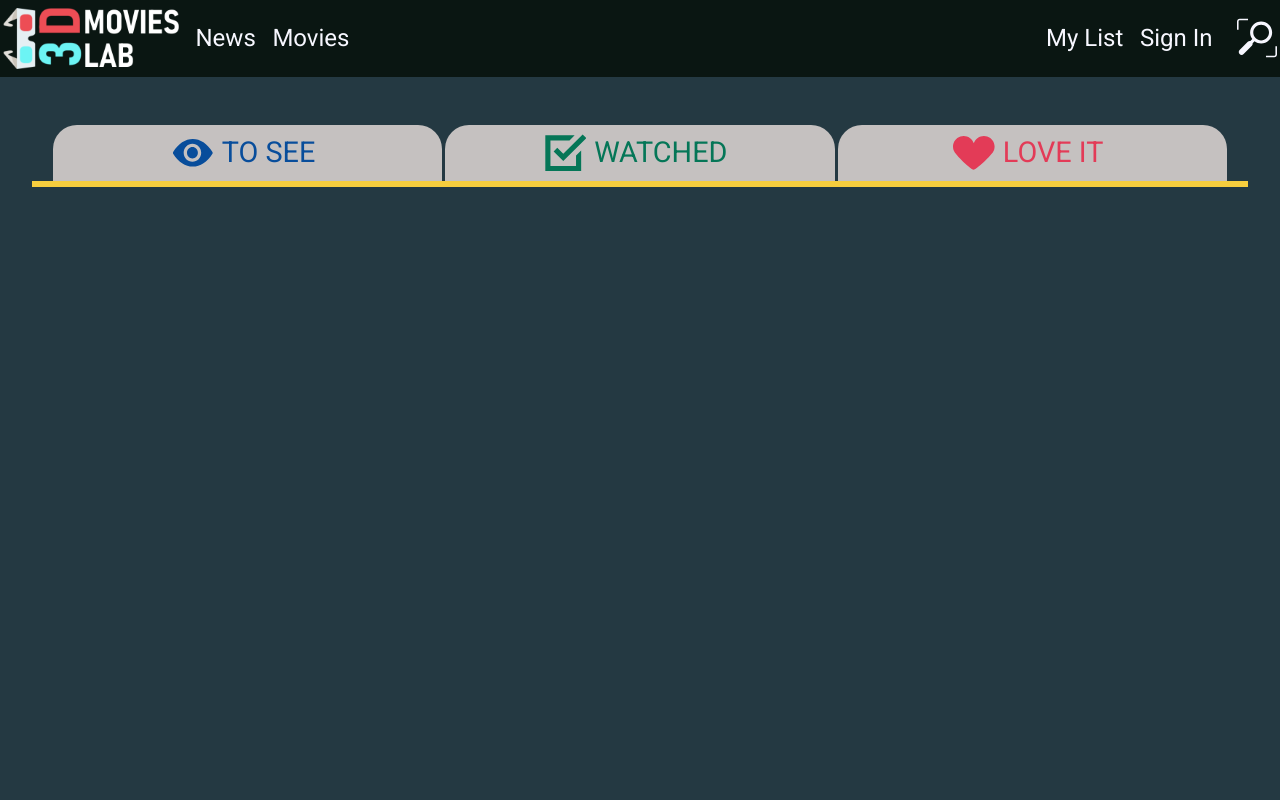
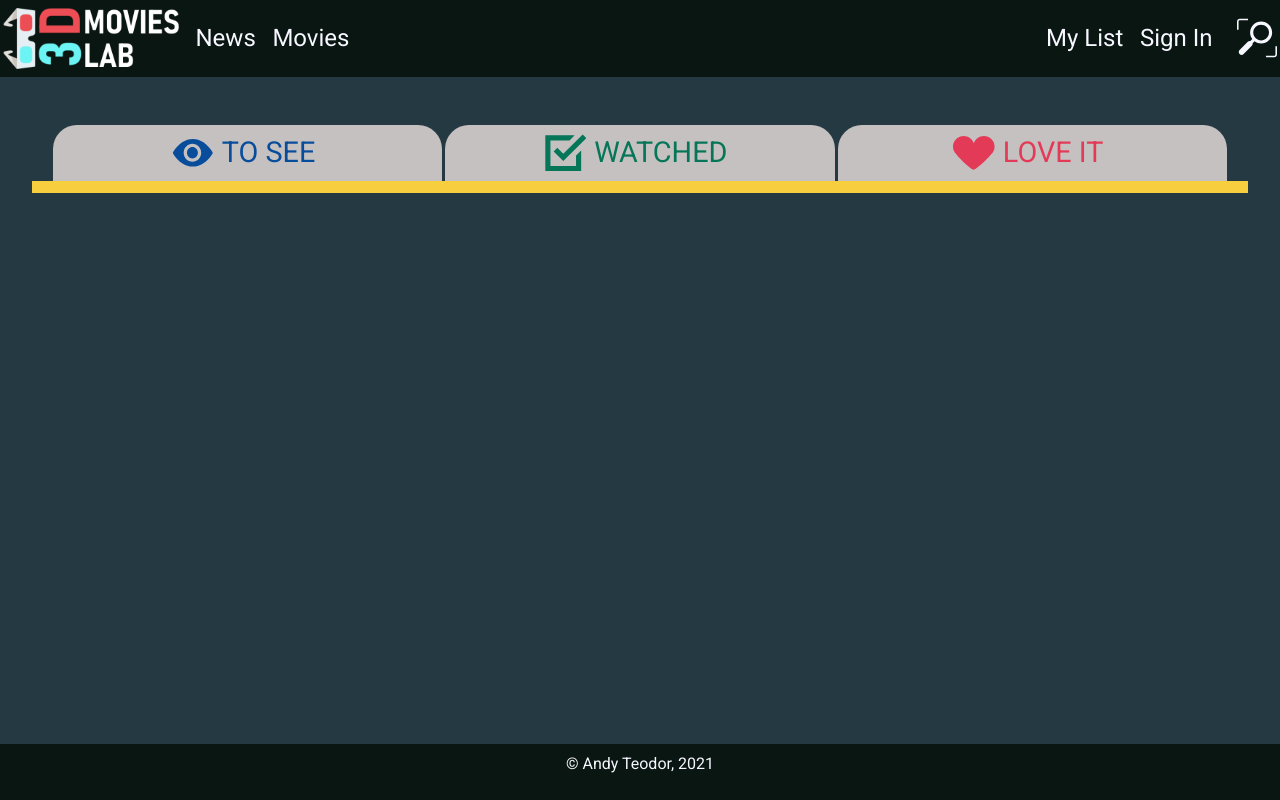
Before and after one commit to Andy-29TF/movies-lab, a React (Create React App) app: page /my-list in a window 1280 px wide. Built offline with nearby package versions, Linux system fonts and the light colour scheme.

Commit message:
some style for MyList page and footer

```diff
--- a/src/components/footer/Footer.jsx
+++ b/src/components/footer/Footer.jsx
@@ -5,6 +5,7 @@ import { FooterContainer } from './footer.styles';
 function Footer() {
     return (
         <FooterContainer>
+            <p>&copy; Andy Teodor, 2021</p>
         </FooterContainer>
     )
 }
--- a/src/components/footer/footer.styles.jsx
+++ b/src/components/footer/footer.styles.jsx
@@ -1,8 +1,14 @@
 import styled from 'styled-components';
 
 export const FooterContainer = styled.div `
-   position:absolute;
-   bottom:0;
    width:100%;
-   height:60px;
+   height:3.5rem;
+   background-color: #0A1612;
+   display: flex;
+   align-items: center;
+   justify-content: center;
+
+   & p {
+      color: #F7F7FF;
+   }
 `
--- a/src/components/layout/Layout.jsx
+++ b/src/components/layout/Layout.jsx
@@ -1,7 +1,7 @@
 import React from 'react';
 // import footer si header
 import Header from '../header/Header';
-// import Footer from '../footer/Footer';
+import Footer from '../footer/Footer';
 //* import the stylized  component
 import { LayoutContainer } from './layout.styles';
 
@@ -12,7 +12,7 @@ function Layout(props) {
         <LayoutContainer>
             <Header/>
                 { props.children }
-            {/* <Footer/> */}
+            <Footer/>
         </LayoutContainer>
     )
 }
--- a/src/components/mobileNavbar/mobileNavbar.styles.jsx
+++ b/src/components/mobileNavbar/mobileNavbar.styles.jsx
@@ -53,7 +53,7 @@ export const NavbarSearchIcon = styled(SearchIcon)`
     height: auto;
     fill: #F7F7FF;
     cursor: pointer;
-    margin: 0 0.2rem 0 0.5rem;
+    margin: 0 .2rem 0 .5rem;
 
     @media (max-width: 768px) {
         display: inline;
--- a/src/pages/myList/MyList.jsx
+++ b/src/pages/myList/MyList.jsx
@@ -7,7 +7,8 @@ import {
         SectionBar,
         SectionSelectorWantToSee,
         SectionSelectorWatched,
-        SectionSelectorLoveIt
+        SectionSelectorLoveIt,
+        SavedMoviesDisplaySection
     } from './myList.styles';
 //
 import { ReactComponent as ToSee } from '../../assets/icons/movieCard/wantToSee.svg';
@@ -19,7 +20,7 @@ function MyList() {
     return (
         <Layout>
             <MyListContainer className="container-min-max-width">
-                <SectionBar>
+                <SectionBar >
                     <SectionSelectorWantToSee>
                         <ToSee className="section-bar-icon"/>
                         <p>to see</p>
@@ -33,6 +34,9 @@ function MyList() {
                         <p>love it</p>
                     </SectionSelectorLoveIt>
                 </SectionBar>
+                <SavedMoviesDisplaySection className="container-min-max-width">
+
+                </SavedMoviesDisplaySection>
             </MyListContainer>
         </Layout>
     )
--- a/src/pages/myList/myList.styles.jsx
+++ b/src/pages/myList/myList.styles.jsx
@@ -7,10 +7,10 @@ export const MyListContainer = styled.div `
    flex-grow: 1;
 `;
 
+// ?  SectionBar
 export const SectionBar = styled.div `
     position: relative;
-    width: auto;
-    height: 100vh;
+    max-width: 100%;
     height: auto;
     display: flex;
     justify-content: center;
@@ -25,6 +25,9 @@ export const SectionBar = styled.div `
         left: 0;
         background-color: #F7CE3E;
 
+    }
+    @media (max-width: 768px) {
+        margin: 1.5rem .2rem 0 .2rem;
     }
 `;
 
@@ -58,6 +61,43 @@ export const SectionSelectorUnselected = css `
         transform: scaleY(1.20) scaleX(1.1);
         transform-origin: bottom center;
         letter-spacing: .3rem;
+    }
+
+    @media (max-width: 768px) {
+        width: 32.5%;
+
+        & .section-bar-icon {
+            max-width: 2.2rem;
+            max-height: 2.2rem;
+        }
+
+        & p {
+            font-size: 1.4rem;
+            margin: auto .3rem;
+        }
+
+        &:hover {
+            transform: scaleY(1.1) scaleX(1.05);
+            letter-spacing: .15rem;
+        }
+
+    }
+
+    @media (max-width: 545px) {
+        & .section-bar-icon {
+            max-width: 1.6rem;
+            max-height: 1.6rem;
+        }
+
+        & p {
+            font-size: 1.1rem;
+            margin: auto .1rem;
+        }
+
+        &:hover {
+            transform: scaleY(1) scaleX(1);
+            letter-spacing: 0;
+        }
     }
 `;
 
@@ -97,3 +137,22 @@ export const SectionSelectorLoveIt = styled.div `
         color: #E33B57;
     }
 `;
+
+//?  saved movie display section
+
+export const SavedMoviesDisplaySection = styled.div `
+    max-width: 100%;
+    box-sizing: border-box;
+    border: .4rem solid #F7CE3E;
+    margin: 0 2rem 3rem 2rem;
+    display: flex;
+    flex-wrap: wrap;
+    background: #0a161281;
+    & p {
+        color: wheat;
+    }
+
+    @media (max-width: 768px) {
+        margin: 0 .2rem 2.5rem .2rem;
+    }
+`;
```
